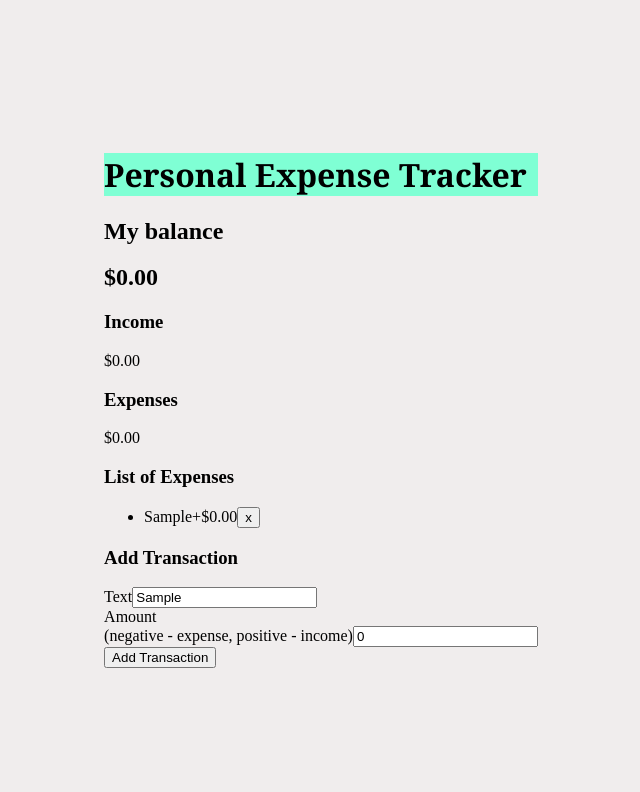
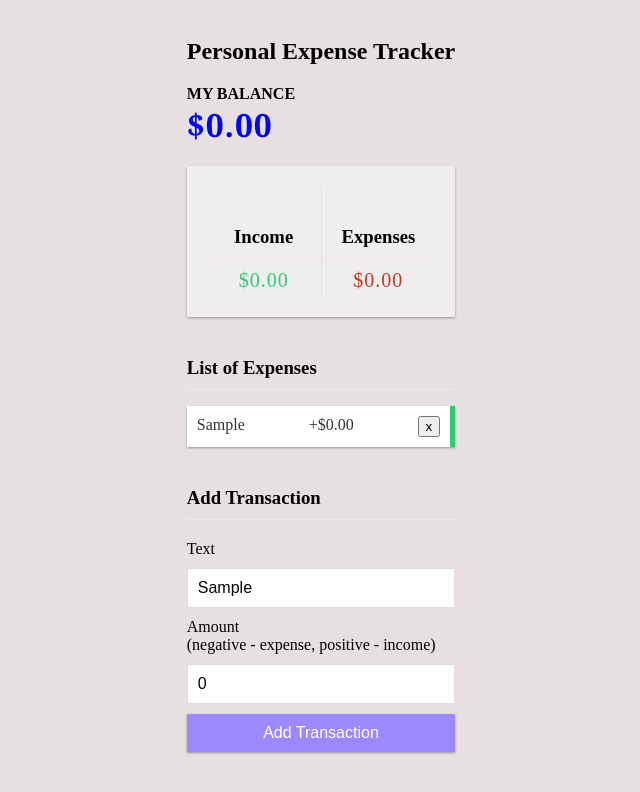
Before and after one commit to Jadashi97/personal-Expense-tracker, a React (Create React App) app: page / in a window 1280 px wide. Both pictures are taken after typing "Sample" into the empty fields and a click on the button "Add Transaction". Shown: the top 792 px of the page, without its empty margins (319-959 px from the left). Built offline with nearby package versions, Linux system fonts and the light colour scheme.

Commit message:
(feat): styling added. now work on adding backend

```diff
--- a/src/App.css
+++ b/src/App.css
@@ -8,8 +8,25 @@
   box-sizing: border-box;
 }
 
+
+h1 {
+  letter-spacing: 1px;
+  margin: 0;
+}
+
+h3 {
+  border-bottom: 1px solid rgb(239, 233, 233);
+  padding-bottom: 10px;
+  margin: 40px 0 10px;
+}
+
+h4 {
+  margin: 0;
+  text-transform: uppercase;
+}
+
 body{
-  background-color: #f0eded;
+  background-color: #e7e0e0;
   display: flex;
   flex-direction: column;
   align-items: center;
@@ -21,5 +38,133 @@ body{
 
 h1{
   font-family: Cambria, Cochin, Georgia, Times, 'Times New Roman', serif;
-  background-color: aquamarine;
+  color: rgb(0, 4, 255);
 }
+
+.balance{
+  box-shadow: inset;
+  color: #000000;
+}
+
+.inc-expense-container{
+  background-color: #f0eded;
+  box-shadow: var(--box-shadow);
+  padding: 20px;
+  display: flex;
+  justify-content: space-around;
+  margin: 20px 0;
+
+}
+
+.inc-expense-container > div{
+  flex: 1;
+  text-align: center;
+}
+
+.inc-expense-container > div:first-of-type{
+  border-right: 1px solid #dedede;
+}
+
+.money {
+  font-size: 20px;
+  letter-spacing: 1px;
+  margin: 5px 0;
+}
+
+.money.plus {
+  color: #2ecc71;
+}
+
+.money.minus {
+  color: #c0392b;
+}
+
+label {
+  display: inline-block;
+  margin: 10px 0;
+}
+
+input[type='text'],
+input[type='number'] {
+  border: 1px solid #dedede;
+  border-radius: 2px;
+  display: block;
+  font-size: 16px;
+  padding: 10px;
+  width: 100%;
+}
+
+.list {
+  list-style-type: none;
+  padding: 0;
+  margin-bottom: 40px;
+}
+
+.btn {
+  cursor: pointer;
+  background-color: #9c88ff;
+  box-shadow: var(--box-shadow);
+  color: #fff;
+  border: 0;
+  display: block;
+  font-size: 16px;
+  margin: 10px 0 30px;
+  padding: 10px;
+  width: 100%;
+}
+
+.btn:focus,
+.delete-btn:focus {
+  outline: 0;
+}
+
+.list {
+  list-style-type: none;
+  padding: 0;
+  margin-bottom: 40px;
+}
+
+.list li {
+  background-color: #fff;
+  box-shadow: var(--box-shadow);
+  color: #333;
+  display: flex;
+  justify-content: space-between;
+  position: relative;
+  padding: 10px;
+  margin: 10px 0;
+}
+
+.list li.plus {
+  border-right: 5px solid #2ecc71;
+}
+
+.list li.minus {
+  border-right: 5px solid #c0392b;
+}
+
+.delete-btn {
+  cursor: pointer;
+  background-color: #e74c3c;
+  border: 0;
+  color: #fff;
+  font-size: 20px;
+  line-height: 20px;
+  padding: 2px 5px;
+  position: absolute;
+  top: 50%;
+  left: 0;
+  transform: translate(-100%, -50%);
+  opacity: 0;
+  transition: opacity 0.3s ease;
+}
+
+.list li:hover .delete-btn {
+  opacity: 1;
+}
+
+@media (max-width: 320px) {
+  .container {
+    width: 300px;
+  }
+}
--- a/src/components/Balance.js
+++ b/src/components/Balance.js
@@ -13,9 +13,9 @@ export default function Balance() {
   console.log(total);
 
   return (
-    <div>
-      <h2>My balance</h2>
-      <h2>{moneyFormatter(total)}</h2>
+    <div className='container'>
+      <h4 className='balance'>My balance</h4>
+      <h1>{moneyFormatter(total)}</h1>
     </div>
   )
 }
--- a/src/components/Header.js
+++ b/src/components/Header.js
@@ -3,7 +3,7 @@ import React from 'react'
 export default function Header() {
   return (
     <div>
-      <h1>Personal Expense Tracker</h1>
+      <h2>Personal Expense Tracker</h2>
     </div>
   )
 }
--- a/src/components/IncomeExpenses.js
+++ b/src/components/IncomeExpenses.js
@@ -18,14 +18,14 @@ const IncomeExpenses = () => {
 
 
   return (
-    <div>
+    <div className='inc-expense-container'>
       <div>
         <h3>Income</h3>
-        <p>{moneyFormatter(income)}</p>
+        <p className='money plus'>{moneyFormatter(income)}</p>
       </div>
       <div>
         <h3>Expenses</h3>
-        <p>{moneyFormatter(expenses)}</p>
+        <p className='money minus'>{moneyFormatter(expenses)}</p>
       </div>
     </div>
   )
--- a/src/components/TransactionList.js
+++ b/src/components/TransactionList.js
@@ -9,7 +9,7 @@ export default function TransactionList() {
   return (
     <div>
       <h3>List of Expenses</h3>
-      <ul>
+      <ul className='list'>
       {transactions.map(transaction=>(<Transaction key={transaction.id} transaction={transaction} />))}
       </ul>
     </div>
```
